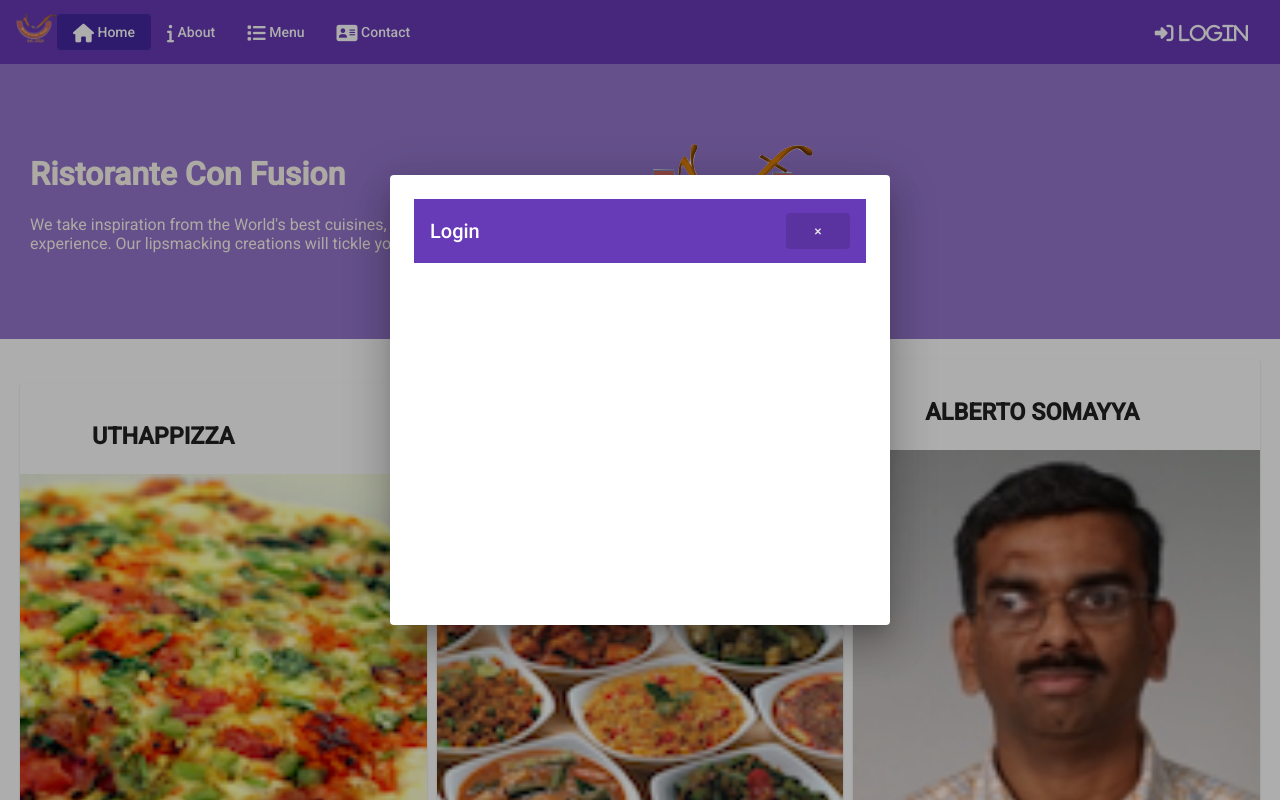
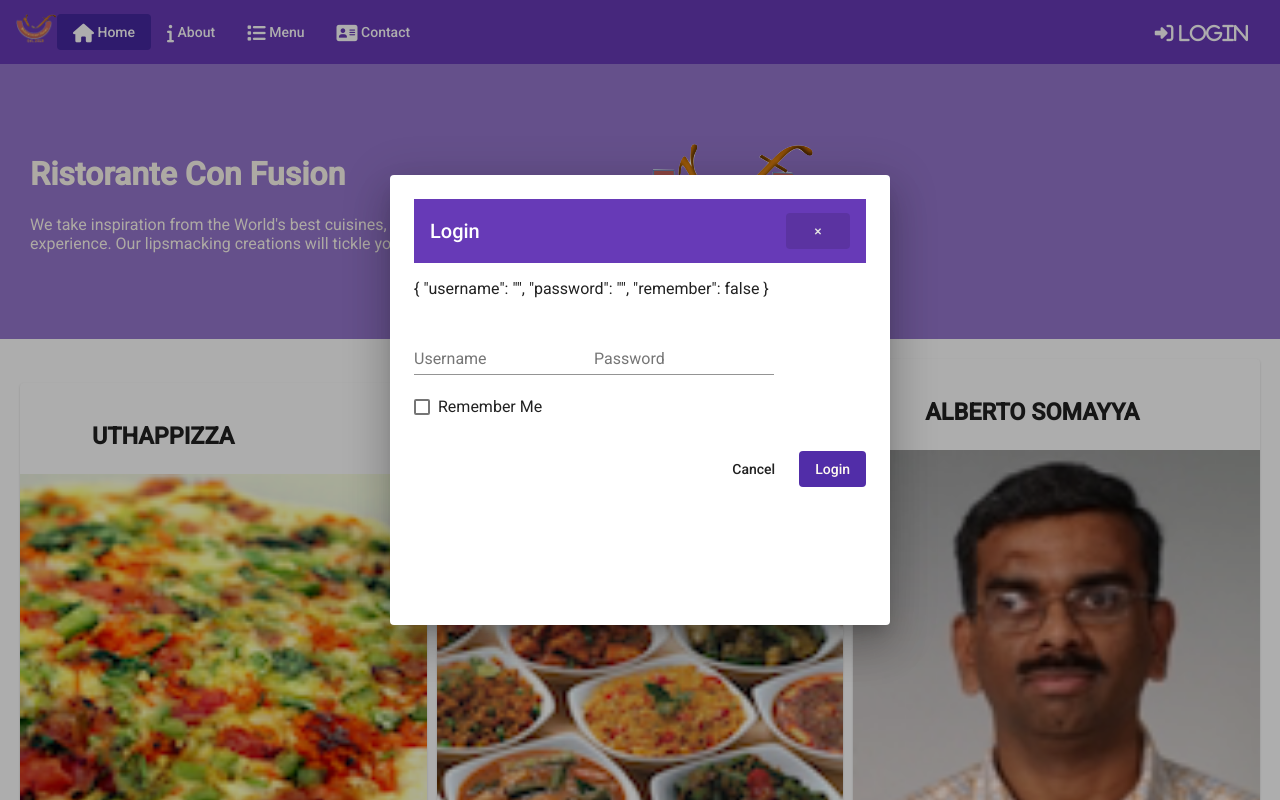
Before and after one commit to FranciscoJSSantos/conFusion, an Angular app: page /home in a window 1280 px wide. Both pictures are taken after a click on the link "Login". Built offline with nearby package versions, Linux system fonts and the light colour scheme; a web font is replaced by a local one.

Commit message:
Template Forms Part 1

```diff
--- a/src/app/login/login.component.html
+++ b/src/app/login/login.component.html
@@ -3,3 +3,27 @@
   <span class="flex-spacer"></span>
   <button mat-button mat-dialog-close>&times;</button>
 </mat-toolbar>
+
+<p> {{ user | json}}</p>
+
+<form novalidate (ngSubmit)="onSubmit()">
+  <mat-dialog-content>
+    <p>
+      <mat-form-field>
+        <input matInput placeholder="Username" type="text" [(ngModel)]="user.username" name="username" />
+      </mat-form-field>
+
+      <mat-form-field>
+        <input matInput placeholder="Password" type="password" [(ngModel)]="user.password" name="password" />
+      </mat-form-field>
+
+      <mat-checkbox [(ngModel)]="user.remember" name="remember">Remember Me</mat-checkbox>
+
+    </p>
+  </mat-dialog-content>
+  <mat-dialog-actions>
+    <span class="flex-spacer"></span>
+    <button mat-button mat-dialog-close>Cancel</button>
+    <button mat-button type="submit" class="background-primary text-floral-white">Login</button>
+  </mat-dialog-actions>
+</form>
--- a/src/app/login/login.component.ts
+++ b/src/app/login/login.component.ts
@@ -1,5 +1,5 @@
 import { Component, OnInit } from '@angular/core';
-import { MatDialog, MatDialogRef } from '@angular/material/dialog';
+import { MatDialogModule, MatDialogRef } from '@angular/material/dialog';
 
 @Component({
   selector: 'app-login',
@@ -7,7 +7,14 @@ import { MatDialog, MatDialogRef } from '@angular/material/dialog';
   styleUrls: ['./login.component.scss'],
 })
 export class LoginComponent implements OnInit {
-  constructor() {}
+  user = { username: '', password: '', remember: false };
+
+  constructor(public dialogRef: MatDialogRef<LoginComponent>) {}
 
   ngOnInit(): void {}
+
+  onSubmit() {
+    console.log('User: ', this.user);
+    this.dialogRef.close();
+  }
 }
```
Also changed, not shown: src/app/app.module.ts (+12 -6 lines).
